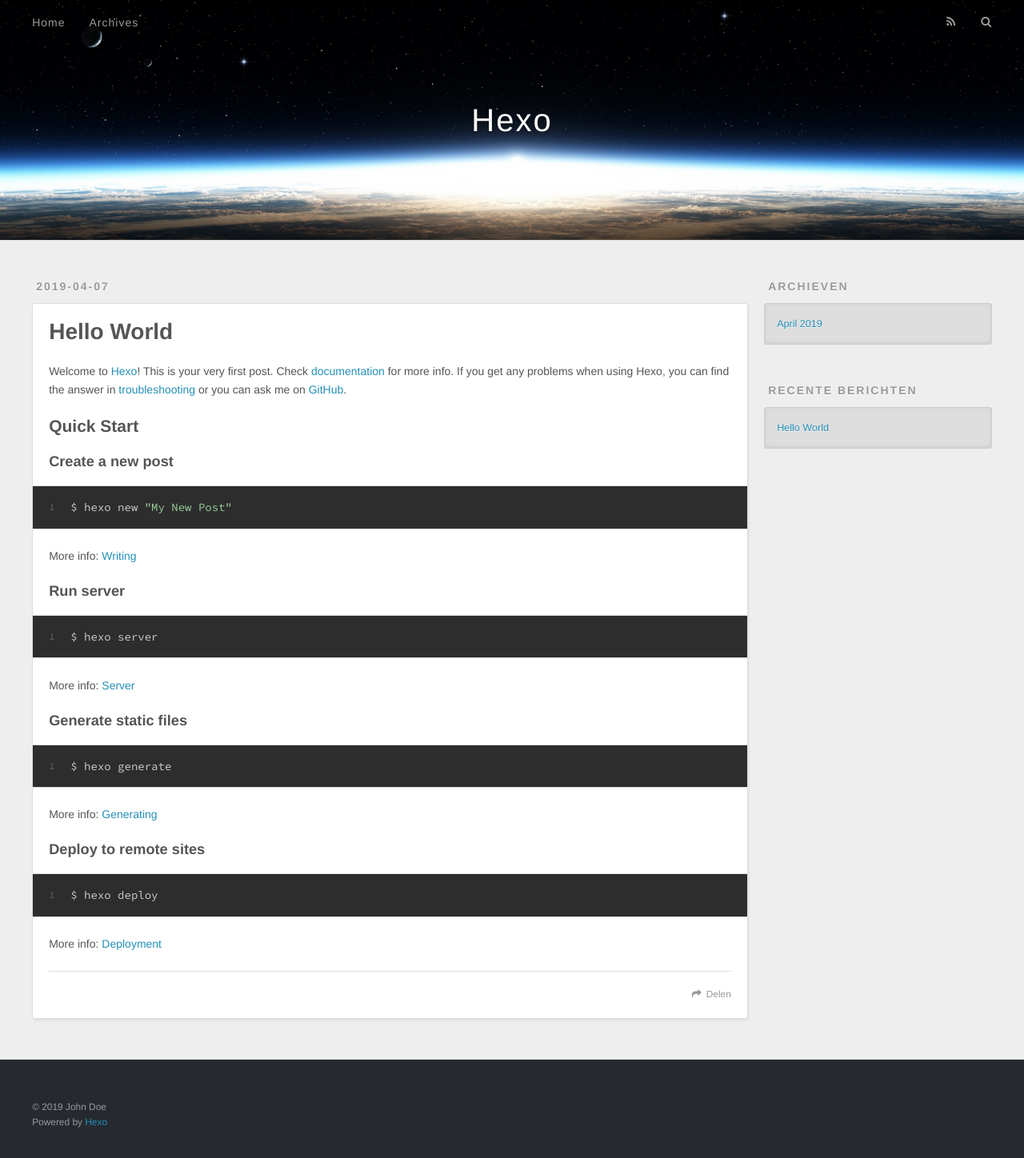
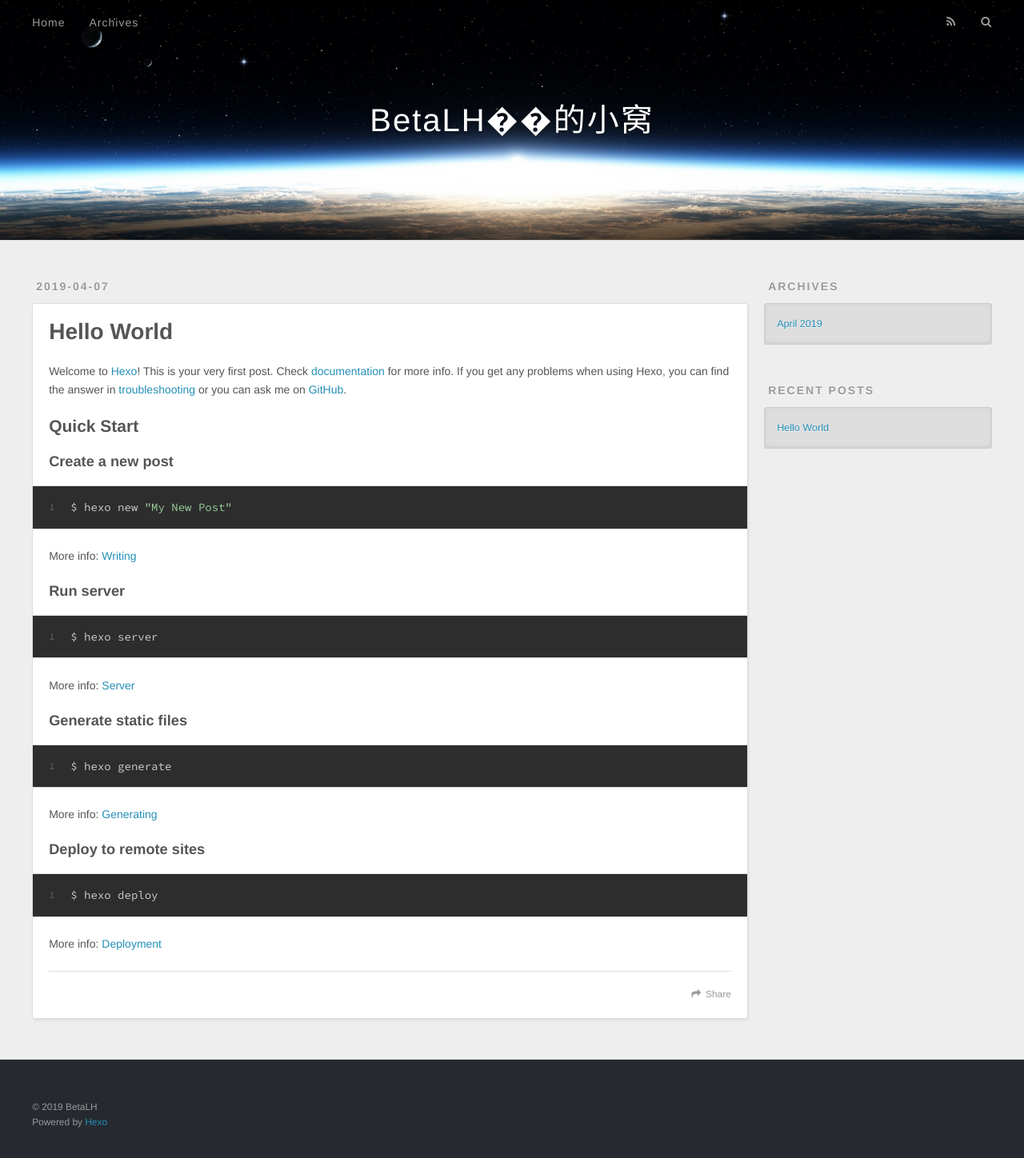
Before and after one commit to BetaLH/betalh.github.io, a plain HTML site: page index.html in a window 1280 px wide. Shown: the whole page at 80% size. Drawn offline with nearby package versions, Linux system fonts and the light colour scheme.

Commit message:
更新博客。

```diff
--- a/index.html
+++ b/index.html
@@ -3,19 +3,19 @@
 <head>
   <meta charset="utf-8">
 
-  <title>Hexo</title>
+  <title>BetaLH��的小窝</title>
   <meta name="viewport" content="width=device-width, initial-scale=1, maximum-scale=1">
-  <meta name="description">
+  <meta name="description" content="BetaLH的博客">
 <meta property="og:type" content="website">
-<meta property="og:title" content="Hexo">
-<meta property="og:url" content="http://yoursite.com/index.html">
-<meta property="og:site_name" content="Hexo">
-<meta property="og:description">
+<meta property="og:title" content="BetaLH��的小窝">
+<meta property="og:url" content="betalh.github.io/index.html">
+<meta property="og:site_name" content="BetaLH��的小窝">
+<meta property="og:description" content="BetaLH的博客">
 <meta name="twitter:card" content="summary">
-<meta name="twitter:title" content="Hexo">
-<meta name="twitter:description">
+<meta name="twitter:title" content="BetaLH��的小窝">
+<meta name="twitter:description" content="BetaLH的博客">
 
-    <link rel="alternate" href="/atom.xml" title="Hexo" type="application/atom+xml">
+    <link rel="alternate" href="/atom.xml" title="BetaLH��的小窝" type="application/atom+xml">
 
 
     <link rel="icon" href="/favicon.png">
@@ -36,7 +36,7 @@
   <div id="header-outer" class="outer">
     <div id="header-title" class="inner">
       <h1 id="logo-wrap">
-        <a href="/" id="logo">Hexo</a>
+        <a href="/" id="logo">BetaLH��的小窝</a>
       </h1>
 
     </div>
@@ -53,10 +53,10 @@
 
           <a id="nav-rss-link" class="nav-icon" href="/atom.xml" title="RSS Feed"></a>
 
-        <a id="nav-search-btn" class="nav-icon" title="Zoeken"></a>
+        <a id="nav-search-btn" class="nav-icon" title="Search"></a>
       </nav>
       <div id="search-form-wrap">
-        <form action="//google.com/search" method="get" accept-charset="UTF-8" class="search-form"><input type="search" name="q" results="0" class="search-form-input" placeholder="Search"><button type="submit" class="search-form-submit">&#xF002;</button><input type="hidden" name="sitesearch" value="http://yoursite.com"></form>
+        <form action="//google.com/search" method="get" accept-charset="UTF-8" class="search-form"><input type="search" name="q" results="0" class="search-form-input" placeholder="Search"><button type="submit" class="search-form-submit">&#xF002;</button><input type="hidden" name="sitesearch" value="betalh.github.io"></form>
       </div>
     </div>
   </div>
@@ -99,7 +99,7 @@
 
     </div>
     <footer class="article-footer">
-      <a data-url="http://yoursite.com/2019/04/07/hello-world/" data-id="cju6fh7pb0000wcc1b7a8m9mm" class="article-share-link">Delen</a>
+      <a data-url="betalh.github.io/2019/04/07/hello-world/" data-id="cju6fqgj00000ygc15lmhg1vz" class="article-share-link">Share</a>
 
 
     </footer>
@@ -124,7 +124,7 @@
 
 
   <div class="widget-wrap">
-    <h3 class="widget-title">Archieven</h3>
+    <h3 class="widget-title">Archives</h3>
     <div class="widget">
       <ul class="archive-list"><li class="archive-list-item"><a class="archive-list-link" href="/archives/2019/04/">April 2019</a></li></ul>
     </div>
@@ -134,7 +134,7 @@
 
 
   <div class="widget-wrap">
-    <h3 class="widget-title">Recente berichten</h3>
+    <h3 class="widget-title">Recent Posts</h3>
     <div class="widget">
       <ul>
 
@@ -154,7 +154,7 @@
 
   <div class="outer">
     <div id="footer-info" class="inner">
-      &copy; 2019 John Doe<br>
+      &copy; 2019 BetaLH<br>
       Powered by <a href="http://hexo.io/" target="_blank">Hexo</a>
     </div>
   </div>
```
Also changed, not shown: 2019/04/07/hello-world/index.html (+11 -11 lines), archives/2019/04/index.html (+15 -15 lines), archives/2019/index.html (+15 -15 lines), archives/index.html (+15 -15 lines).
